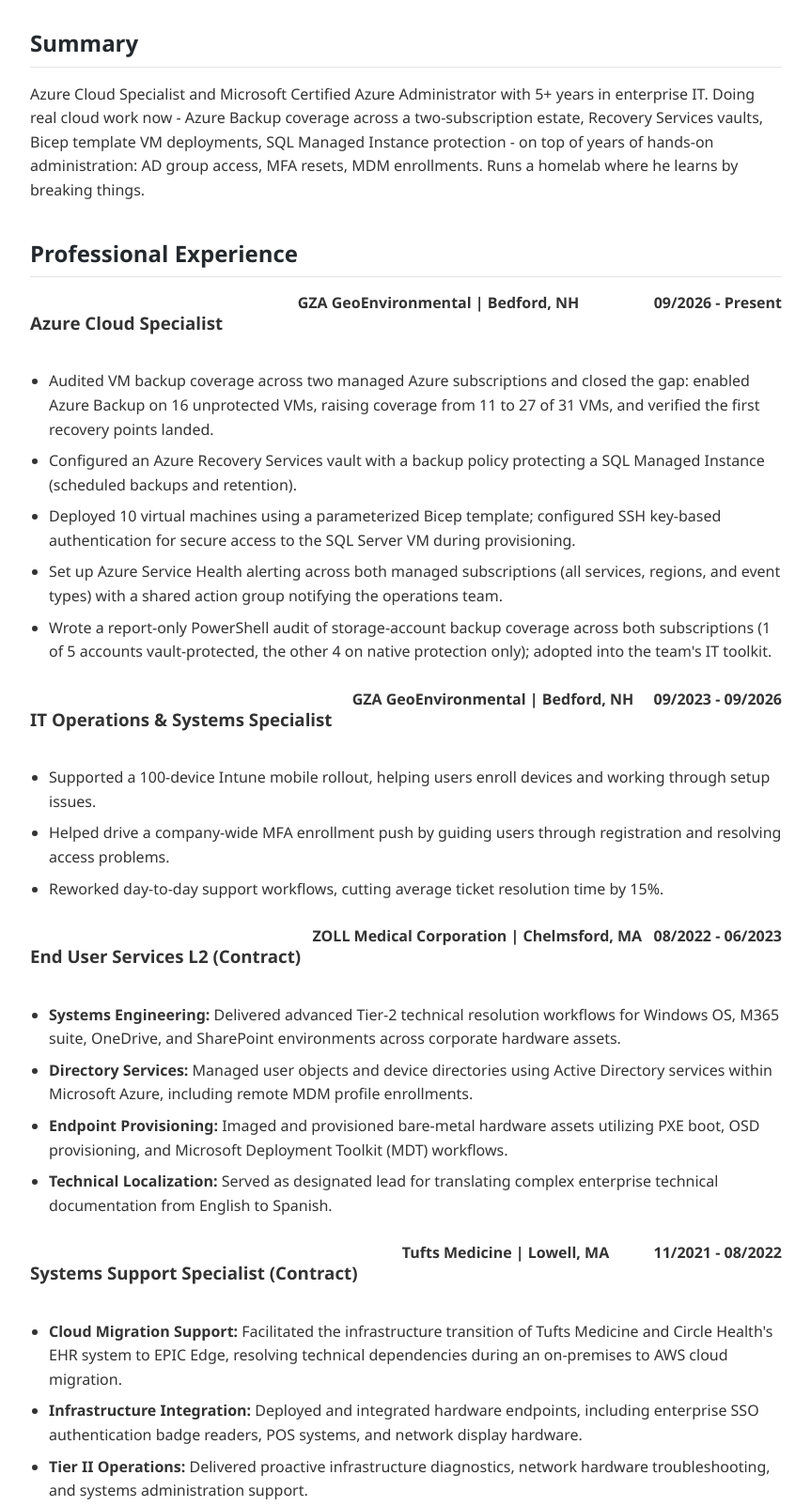
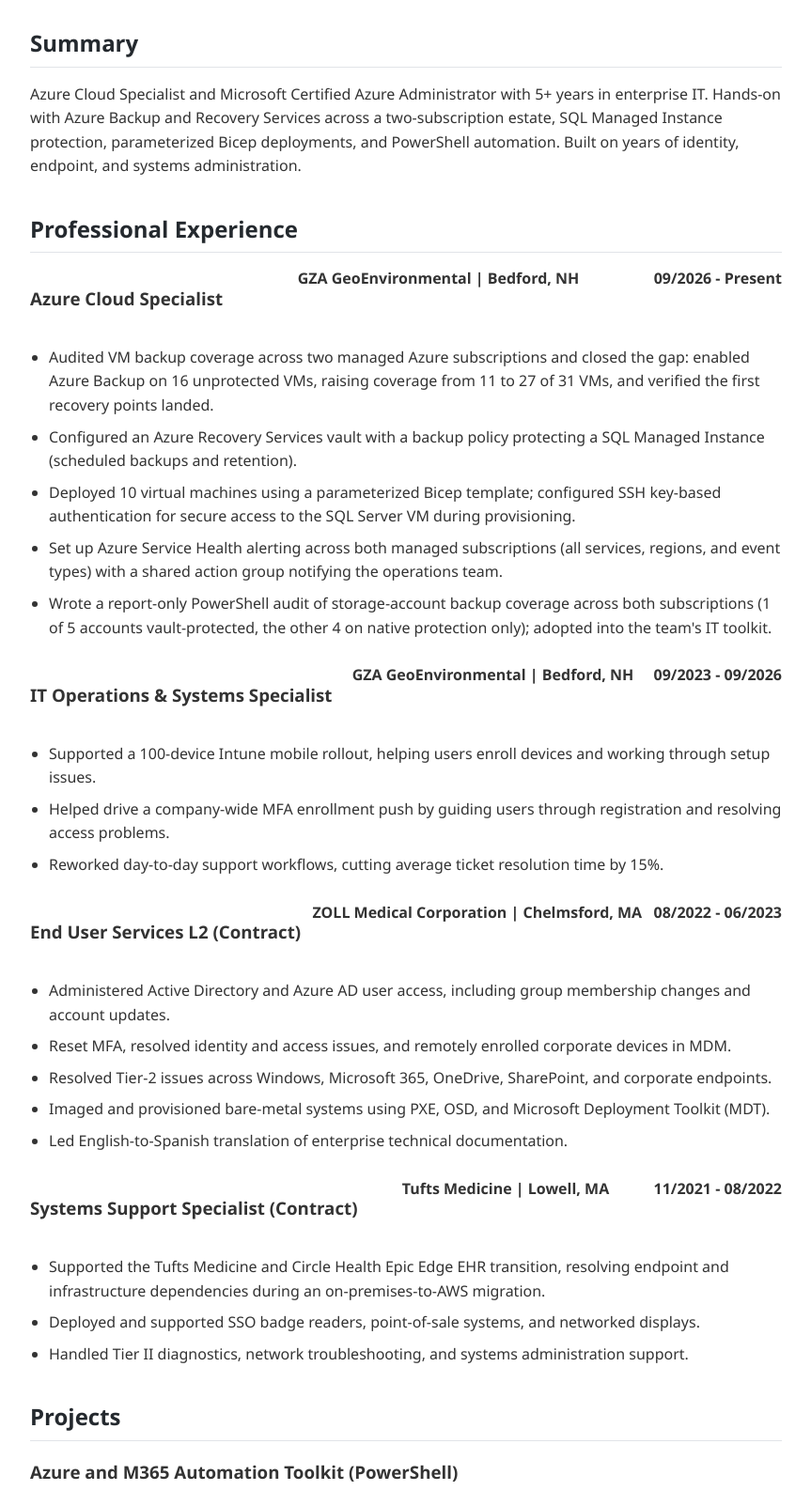
Before and after one commit to vicfire123/VBaez_CloudResume, a plain HTML site: page index.html in a window 1280 px wide. Shown: the part 252-1855 px from the top of the page at 94% size, without its empty margins (208-1071 px from the left). Drawn offline with Linux system fonts and the light colour scheme.

Commit message:
Sync resume content to October 2026 master

```diff
--- a/index.html
+++ b/index.html
@@ -26,10 +26,9 @@
             <h2>Summary</h2>
             <p>
                 Azure Cloud Specialist and Microsoft Certified Azure Administrator with 5+ years in enterprise IT.
-                Doing real cloud work now - Azure Backup coverage across a two-subscription estate, Recovery Services
-                vaults, Bicep template VM deployments, SQL Managed Instance protection - on top of years of hands-on
-                administration: AD group access, MFA resets, MDM enrollments.
-                Runs a homelab where he learns by breaking things.
+                Hands-on with Azure Backup and Recovery Services across a two-subscription estate, SQL Managed Instance
+                protection, parameterized Bicep deployments, and PowerShell automation. Built on years of identity,
+                endpoint, and systems administration.
             </p>
         </section>
 
@@ -71,10 +70,11 @@
                     <span class="date">08/2022 - 06/2023</span>
                 </div>
                 <ul>
-                    <li><strong>Systems Engineering:</strong> Delivered advanced Tier-2 technical resolution workflows for Windows OS, M365 suite, OneDrive, and SharePoint environments across corporate hardware assets.</li>
-                    <li><strong>Directory Services:</strong> Managed user objects and device directories using Active Directory services within Microsoft Azure, including remote MDM profile enrollments.</li>
-                    <li><strong>Endpoint Provisioning:</strong> Imaged and provisioned bare-metal hardware assets utilizing PXE boot, OSD provisioning, and Microsoft Deployment Toolkit (MDT) workflows.</li>
-                    <li><strong>Technical Localization:</strong> Served as designated lead for translating complex enterprise technical documentation from English to Spanish.</li>
+                    <li>Administered Active Directory and Azure AD user access, including group membership changes and account updates.</li>
+                    <li>Reset MFA, resolved identity and access issues, and remotely enrolled corporate devices in MDM.</li>
+                    <li>Resolved Tier-2 issues across Windows, Microsoft 365, OneDrive, SharePoint, and corporate endpoints.</li>
+                    <li>Imaged and provisioned bare-metal systems using PXE, OSD, and Microsoft Deployment Toolkit (MDT).</li>
+                    <li>Led English-to-Spanish translation of enterprise technical documentation.</li>
                 </ul>
             </article>
 
@@ -85,9 +85,9 @@
                     <span class="date">11/2021 - 08/2022</span>
                 </div>
                 <ul>
-                    <li><strong>Cloud Migration Support:</strong> Facilitated the infrastructure transition of Tufts Medicine and Circle Health's EHR system to EPIC Edge, resolving technical dependencies during an on-premises to AWS cloud migration.</li>
-                    <li><strong>Infrastructure Integration:</strong> Deployed and integrated hardware endpoints, including enterprise SSO authentication badge readers, POS systems, and network display hardware.</li>
-                    <li><strong>Tier II Operations:</strong> Delivered proactive infrastructure diagnostics, network hardware troubleshooting, and systems administration support.</li>
+                    <li>Supported the Tufts Medicine and Circle Health Epic Edge EHR transition, resolving endpoint and infrastructure dependencies during an on-premises-to-AWS migration.</li>
+                    <li>Deployed and supported SSO badge readers, point-of-sale systems, and networked displays.</li>
+                    <li>Handled Tier II diagnostics, network troubleshooting, and systems administration support.</li>
                 </ul>
             </article>
         </section>
@@ -107,7 +107,7 @@
 
             <article class="project">
                 <h3>potofgreed - Home Server and Infrastructure Lab</h3>
-                <p>Ubuntu Server 24.04 on a Dell Latitude 7400, hardened with Ed25519 key-only SSH. Runs a Docker Compose stack - media automation, Nextcloud, Uptime Kuma monitoring - on a single-mount hardlink storage layout, plus a custom monitoring dashboard (FastAPI backend, nginx frontend) tracking host health, container status, and server activity. Remote access over Tailscale only.</p>
+                <p>Ubuntu Server 24.04 on a Dell Latitude 7400, hardened with Ed25519 key-only SSH. Runs a Docker Compose stack - media automation, Nextcloud, Uptime Kuma monitoring - on a single-mount hardlink storage layout, plus a custom monitoring dashboard (FastAPI backend, nginx frontend) tracking host health and container status. Remote access over Tailscale only.</p>
             </article>
 
             <article class="project">
@@ -119,7 +119,7 @@
         <section id="skills">
             <h2>Technical Skills</h2>
             <ul>
-                <li><strong>Cloud and identity:</strong> Microsoft Azure (virtual machines, Recovery Services, Azure Backup, SQL Managed Instance), Bicep, Entra ID, Active Directory, Microsoft 365, Microsoft Intune, MFA, SSO, RBAC</li>
+                <li><strong>Cloud and identity:</strong> Microsoft Azure (virtual machines, Recovery Services, Azure Backup, SQL Managed Instance), Bicep, Microsoft Entra ID, Azure Active Directory (Azure AD), Active Directory, Microsoft 365, Microsoft Intune, MFA, SSO, RBAC</li>
                 <li><strong>Automation:</strong> PowerShell, Microsoft Graph, Bash, Git and GitHub</li>
                 <li><strong>Systems and deployment:</strong> Windows, Ubuntu Server, Docker and Docker Compose, nginx, SSH, PXE, OSD, MDT</li>
                 <li><strong>Support platforms:</strong> ServiceNow, ManageEngine</li>
```
